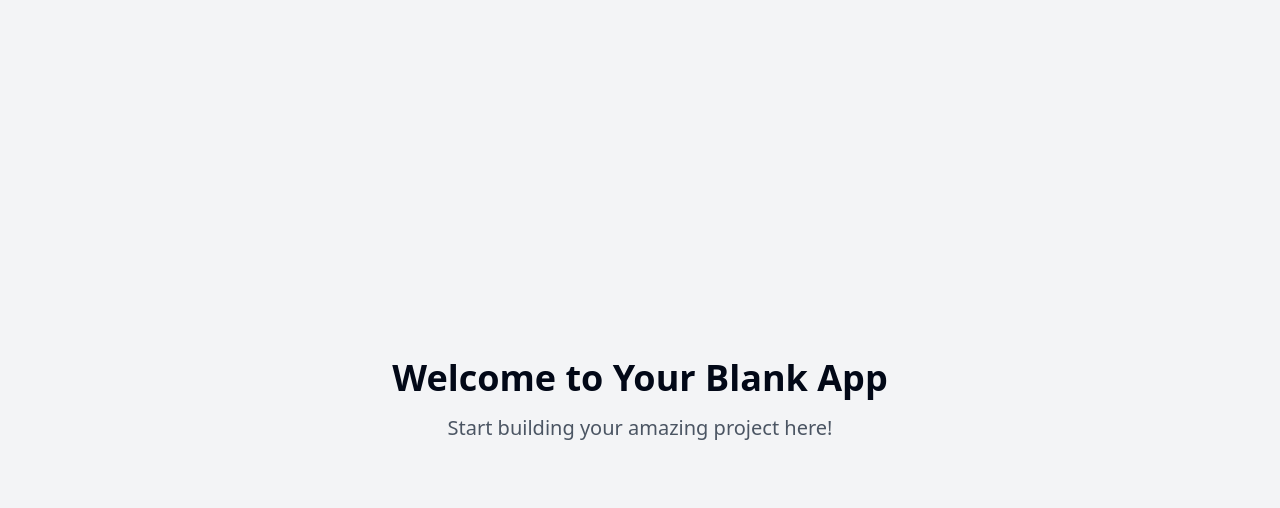
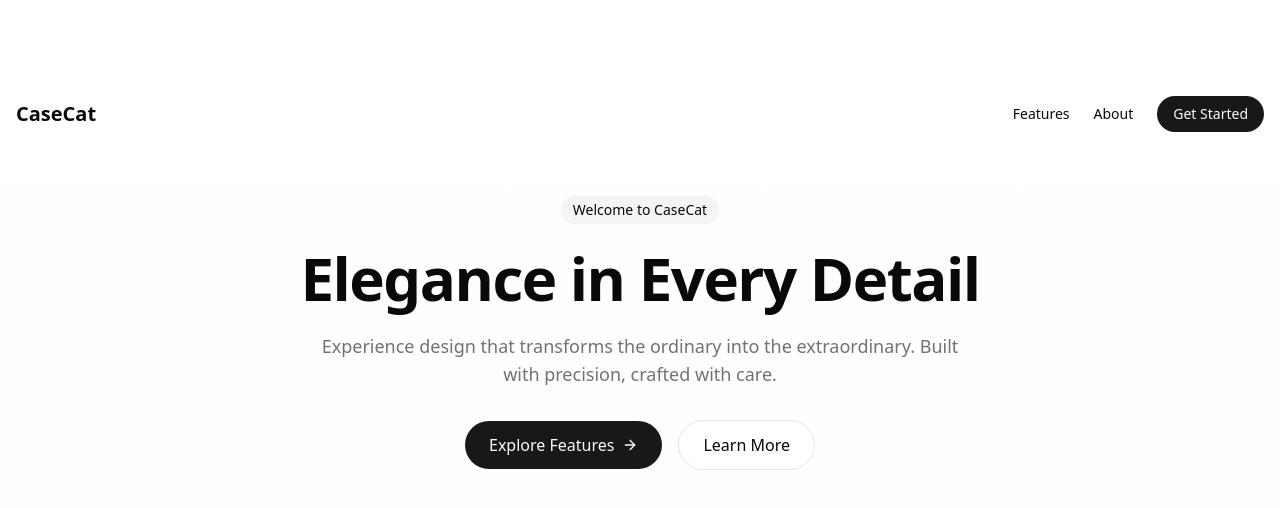
Before and after one commit to jameshorton2486/depopro, a React (Vite) app: page / in a window 1280 px wide. Shown: the top 508 px of the page. Built offline with nearby package versions, Linux system fonts and the light colour scheme.

Commit message:
Create CaseCat project
This commit creates a new project named CaseCat.  The specific implementation details are not included in this commit message.

```diff
--- a/package.json
+++ b/package.json
@@ -45,6 +45,7 @@
     "cmdk": "^1.0.0",
     "date-fns": "^3.6.0",
     "embla-carousel-react": "^8.3.0",
+    "framer-motion": "^12.4.4",
     "input-otp": "^1.2.4",
     "lucide-react": "^0.462.0",
     "next-themes": "^0.3.0",
--- a/src/index.css
+++ b/src/index.css
@@ -1,3 +1,4 @@
+
 @tailwind base;
 @tailwind components;
 @tailwind utilities;
@@ -5,88 +6,34 @@
 @layer base {
   :root {
     --background: 0 0% 100%;
-    --foreground: 222.2 84% 4.9%;
+    --foreground: 240 10% 3.9%;
 
     --card: 0 0% 100%;
-    --card-foreground: 222.2 84% 4.9%;
+    --card-foreground: 240 10% 3.9%;
 
     --popover: 0 0% 100%;
-    --popover-foreground: 222.2 84% 4.9%;
+    --popover-foreground: 240 10% 3.9%;
 
-    --primary: 222.2 47.4% 11.2%;
-    --primary-foreground: 210 40% 98%;
+    --primary: 240 5.9% 10%;
+    --primary-foreground: 0 0% 98%;
 
-    --secondary: 210 40% 96.1%;
-    --secondary-foreground: 222.2 47.4% 11.2%;
+    --secondary: 240 4.8% 95.9%;
+    --secondary-foreground: 240 5.9% 10%;
 
-    --muted: 210 40% 96.1%;
-    --muted-foreground: 215.4 16.3% 46.9%;
+    --muted: 240 4.8% 95.9%;
+    --muted-foreground: 240 3.8% 46.1%;
 
-    --accent: 210 40% 96.1%;
-    --accent-foreground: 222.2 47.4% 11.2%;
+    --accent: 240 4.8% 95.9%;
+    --accent-foreground: 240 5.9% 10%;
 
     --destructive: 0 84.2% 60.2%;
-    --destructive-foreground: 210 40% 98%;
+    --destructive-foreground: 0 0% 98%;
 
-    --border: 214.3 31.8% 91.4%;
-    --input: 214.3 31.8% 91.4%;
-    --ring: 222.2 84% 4.9%;
+    --border: 240 5.9% 90%;
+    --input: 240 5.9% 90%;
+    --ring: 240 5.9% 10%;
 
     --radius: 0.5rem;
-
-    --sidebar-background: 0 0% 98%;
-
-    --sidebar-foreground: 240 5.3% 26.1%;
-
-    --sidebar-primary: 240 5.9% 10%;
-
-    --sidebar-primary-foreground: 0 0% 98%;
-
-    --sidebar-accent: 240 4.8% 95.9%;
-
-    --sidebar-accent-foreground: 240 5.9% 10%;
-
-    --sidebar-border: 220 13% 91%;
-
-    --sidebar-ring: 217.2 91.2% 59.8%;
-  }
-
-  .dark {
-    --background: 222.2 84% 4.9%;
-    --foreground: 210 40% 98%;
-
-    --card: 222.2 84% 4.9%;
-    --card-foreground: 210 40% 98%;
-
-    --popover: 222.2 84% 4.9%;
-    --popover-foreground: 210 40% 98%;
-
-    --primary: 210 40% 98%;
-    --primary-foreground: 222.2 47.4% 11.2%;
-
-    --secondary: 217.2 32.6% 17.5%;
-    --secondary-foreground: 210 40% 98%;
-
-    --muted: 217.2 32.6% 17.5%;
-    --muted-foreground: 215 20.2% 65.1%;
-
-    --accent: 217.2 32.6% 17.5%;
-    --accent-foreground: 210 40% 98%;
-
-    --destructive: 0 62.8% 30.6%;
-    --destructive-foreground: 210 40% 98%;
-
-    --border: 217.2 32.6% 17.5%;
-    --input: 217.2 32.6% 17.5%;
-    --ring: 212.7 26.8% 83.9%;
-    --sidebar-background: 240 5.9% 10%;
-    --sidebar-foreground: 240 4.8% 95.9%;
-    --sidebar-primary: 224.3 76.3% 48%;
-    --sidebar-primary-foreground: 0 0% 100%;
-    --sidebar-accent: 240 3.7% 15.9%;
-    --sidebar-accent-foreground: 240 4.8% 95.9%;
-    --sidebar-border: 240 3.7% 15.9%;
-    --sidebar-ring: 217.2 91.2% 59.8%;
   }
 }
 
@@ -94,8 +41,21 @@
   * {
     @apply border-border;
   }
-
   body {
-    @apply bg-background text-foreground;
+    @apply bg-background text-foreground antialiased;
   }
 }
+
+.glass {
+  background: rgba(255, 255, 255, 0.2);
+  backdrop-filter: blur(10px);
+  border: 1px solid rgba(255, 255, 255, 0.1);
+}
+
+.hover-up {
+  transition: transform 0.2s ease-out;
+}
+
+.hover-up:hover {
+  transform: translateY(-2px);
+}
--- a/src/pages/Index.tsx
+++ b/src/pages/Index.tsx
@@ -1,11 +1,63 @@
-// Update this page (the content is just a fallback if you fail to update the page)
+
+import { useState, useEffect } from "react";
+import { motion } from "framer-motion";
+import { ArrowRight } from "lucide-react";
 
 const Index = () => {
+  const [isLoaded, setIsLoaded] = useState(false);
+
+  useEffect(() => {
+    setIsLoaded(true);
+  }, []);
+
   return (
-    <div className="min-h-screen flex items-center justify-center bg-gray-100">
-      <div className="text-center">
-        <h1 className="text-4xl font-bold mb-4">Welcome to Your Blank App</h1>
-        <p className="text-xl text-gray-600">Start building your amazing project here!</p>
+    <div className="min-h-screen w-full bg-gradient-to-b from-background to-secondary/20">
+      <div className="container mx-auto px-4 py-16 md:py-24">
+        <nav className="flex items-center justify-between mb-16 animate-fade-down">
+          <div className="text-xl font-semibold">CaseCat</div>
+          <div className="flex items-center gap-6">
+            <a href="#features" className="text-sm hover:text-primary/80 transition-colors">Features</a>
+            <a href="#about" className="text-sm hover:text-primary/80 transition-colors">About</a>
+            <button className="px-4 py-2 rounded-full bg-primary text-primary-foreground text-sm hover-up">
+              Get Started
+            </button>
+          </div>
+        </nav>
+
+        <main className="max-w-4xl mx-auto text-center">
+          <motion.div
+            initial={{ opacity: 0, y: 20 }}
+            animate={{ opacity: isLoaded ? 1 : 0, y: isLoaded ? 0 : 20 }}
+            transition={{ duration: 0.6, delay: 0.2 }}
+          >
+            <span className="px-3 py-1 rounded-full bg-secondary text-sm inline-block mb-6">
+              Welcome to CaseCat
+            </span>
+            <h1 className="text-4xl md:text-6xl font-bold mb-6 tracking-tight">
+              Elegance in Every Detail
+            </h1>
+            <p className="text-lg text-muted-foreground mb-8 max-w-2xl mx-auto">
+              Experience design that transforms the ordinary into the extraordinary.
+              Built with precision, crafted with care.
+            </p>
+          </motion.div>
+
+          <motion.div
+            initial={{ opacity: 0 }}
+            animate={{ opacity: isLoaded ? 1 : 0 }}
+            transition={{ duration: 0.6, delay: 0.4 }}
+            className="flex flex-col sm:flex-row gap-4 justify-center items-center"
+          >
+            <button className="px-6 py-3 rounded-full bg-primary text-primary-foreground
+              flex items-center gap-2 hover-up">
+              Explore Features <ArrowRight className="w-4 h-4" />
+            </button>
+            <button className="px-6 py-3 rounded-full border border-border bg-background/50
+              backdrop-blur-sm hover-up">
+              Learn More
+            </button>
+          </motion.div>
+        </main>
       </div>
     </div>
   );
--- a/tailwind.config.ts
+++ b/tailwind.config.ts
@@ -1,3 +1,4 @@
+
 import type { Config } from "tailwindcss";
 
 export default {
@@ -12,85 +13,83 @@ export default {
   theme: {
     container: {
       center: true,
-			padding: '2rem',
+      padding: "2rem",
       screens: {
-				'2xl': '1400px'
-			}
+        "2xl": "1400px",
+      },
     },
     extend: {
       colors: {
-				border: 'hsl(var(--border))',
-				input: 'hsl(var(--input))',
-				ring: 'hsl(var(--ring))',
-				background: 'hsl(var(--background))',
-				foreground: 'hsl(var(--foreground))',
+        border: "hsl(var(--border))",
+        input: "hsl(var(--input))",
+        ring: "hsl(var(--ring))",
+        background: "hsl(var(--background))",
+        foreground: "hsl(var(--foreground))",
         primary: {
-					DEFAULT: 'hsl(var(--primary))',
-					foreground: 'hsl(var(--primary-foreground))'
+          DEFAULT: "hsl(var(--primary))",
+          foreground: "hsl(var(--primary-foreground))",
         },
         secondary: {
-					DEFAULT: 'hsl(var(--secondary))',
-					foreground: 'hsl(var(--secondary-foreground))'
+          DEFAULT: "hsl(var(--secondary))",
+          foreground: "hsl(var(--secondary-foreground))",
         },
         destructive: {
-					DEFAULT: 'hsl(var(--destructive))',
-					foreground: 'hsl(var(--destructive-foreground))'
+          DEFAULT: "hsl(var(--destructive))",
+          foreground: "hsl(var(--destructive-foreground))",
         },
         muted: {
-					DEFAULT: 'hsl(var(--muted))',
-					foreground: 'hsl(var(--muted-foreground))'
+          DEFAULT: "hsl(var(--muted))",
+          foreground: "hsl(var(--muted-foreground))",
         },
         accent: {
-					DEFAULT: 'hsl(var(--accent))',
-					foreground: 'hsl(var(--accent-foreground))'
+          DEFAULT: "hsl(var(--accent))",
+          foreground: "hsl(var(--accent-foreground))",
         },
         popover: {
-					DEFAULT: 'hsl(var(--popover))',
-					foreground: 'hsl(var(--popover-foreground))'
+          DEFAULT: "hsl(var(--popover))",
+          foreground: "hsl(var(--popover-foreground))",
         },
         card: {
-					DEFAULT: 'hsl(var(--card))',
-					foreground: 'hsl(var(--card-foreground))'
+          DEFAULT: "hsl(var(--card))",
+          foreground: "hsl(var(--card-foreground))",
         },
-				sidebar: {
-					DEFAULT: 'hsl(var(--sidebar-background))',
-					foreground: 'hsl(var(--sidebar-foreground))',
-					primary: 'hsl(var(--sidebar-primary))',
-					'primary-foreground': 'hsl(var(--sidebar-primary-foreground))',
-					accent: 'hsl(var(--sidebar-accent))',
-					'accent-foreground': 'hsl(var(--sidebar-accent-foreground))',
-					border: 'hsl(var(--sidebar-border))',
-					ring: 'hsl(var(--sidebar-ring))'
-				}
-			},
-			borderRadius: {
-				lg: 'var(--radius)',
-				md: 'calc(var(--radius) - 2px)',
-				sm: 'calc(var(--radius) - 4px)'
       },
       keyframes: {
-				'accordion-down': {
-					from: {
-						height: '0'
+        "fade-up": {
+          "0%": {
+            opacity: "0",
+            transform: "translateY(10px)",
           },
-					to: {
-						height: 'var(--radix-accordion-content-height)'
-					}
+          "100%": {
+            opacity: "1",
+            transform: "translateY(0)",
           },
-				'accordion-up': {
-					from: {
-						height: 'var(--radix-accordion-content-height)'
         },
-					to: {
-						height: '0'
-					}
-				}
+        "fade-down": {
+          "0%": {
+            opacity: "0",
+            transform: "translateY(-10px)",
+          },
+          "100%": {
+            opacity: "1",
+            transform: "translateY(0)",
+          },
+        },
+        "fade-in": {
+          "0%": {
+            opacity: "0",
+          },
+          "100%": {
+            opacity: "1",
+          },
+        },
       },
       animation: {
-				'accordion-down': 'accordion-down 0.2s ease-out',
-				'accordion-up': 'accordion-up 0.2s ease-out'
-			}
-		}
+        "fade-up": "fade-up 0.5s ease-out",
+        "fade-down": "fade-down 0.5s ease-out",
+        "fade-in": "fade-in 0.5s ease-out",
+      },
+    },
   },
   plugins: [require("tailwindcss-animate")],
 } satisfies Config;
```
Also changed, not shown: 1 other file (tests, documents, lock files or other folders). Lines whose indentation alone changed are shown as unchanged.
